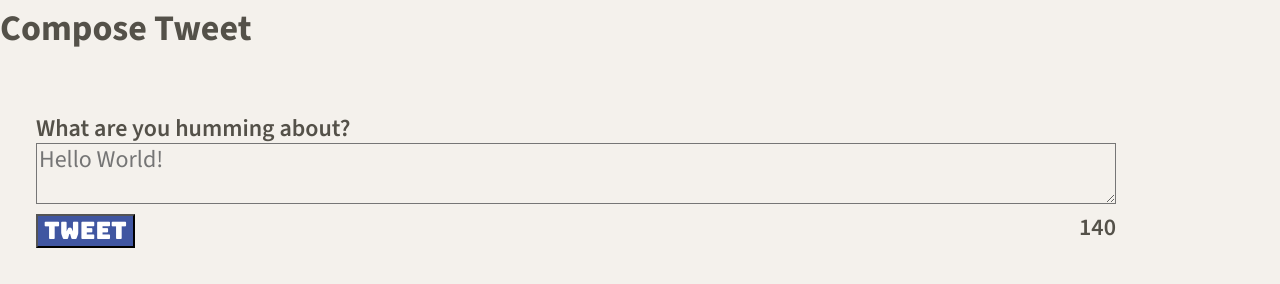
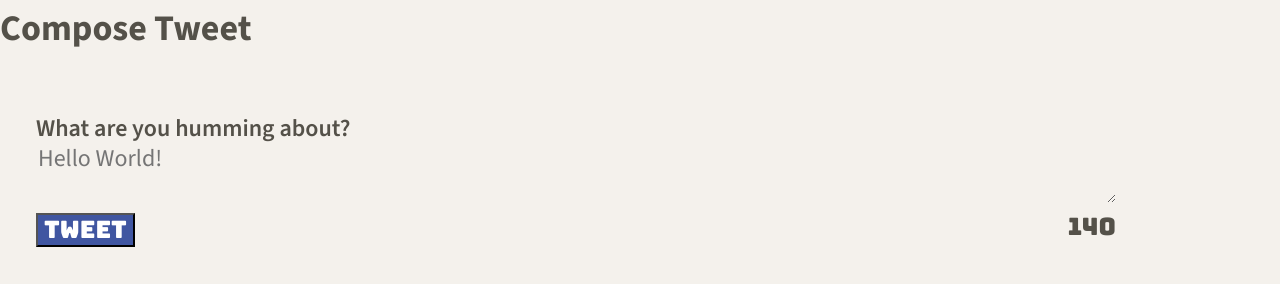
Before and after one commit to mosszion/Teweeter, a website: page public/index.html in a window 1280 px wide. Shown: the part 622-906 px from the top of the page. Drawn offline with nearby package versions, Linux system fonts and the light colour scheme.

Commit message:
added some more styles

```diff
--- a/public/styles/new-tweet.css
+++ b/public/styles/new-tweet.css
@@ -25,12 +25,17 @@ section {
   flex-direction: row;
   justify-content: space-between;
   padding-top: 10px;
+  font-family: "Bungee", sans-serif;
+  font-weight: 400;
+  font-style: normal;
 }
 #tweet-text {
   width:100%;
 
   background-color: inherit;
-  border-bottom: think black;
+  border-bottom: 5px solid black;
+  border: 0 solid transparent ;
+  padding-bottom: 3px;
 
 
 
```
